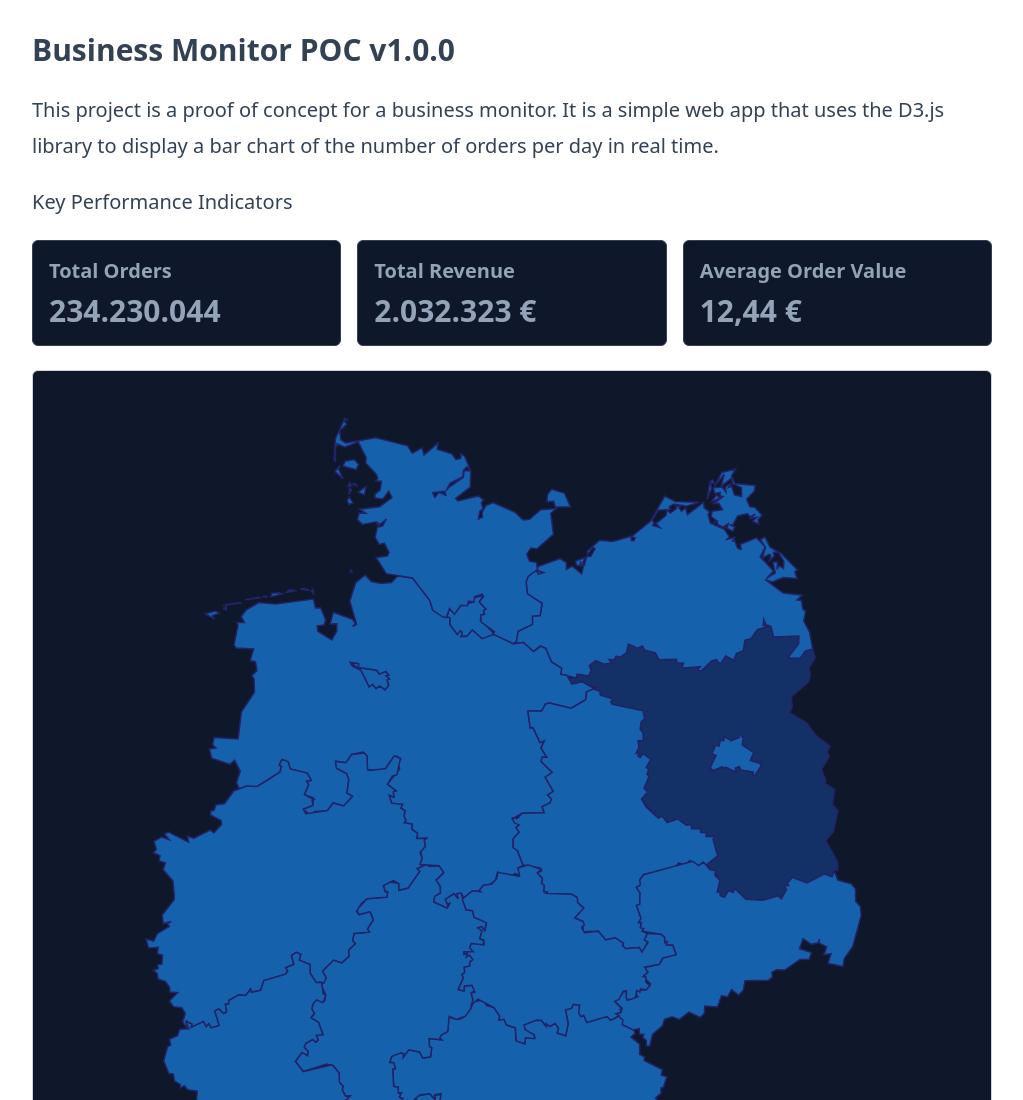
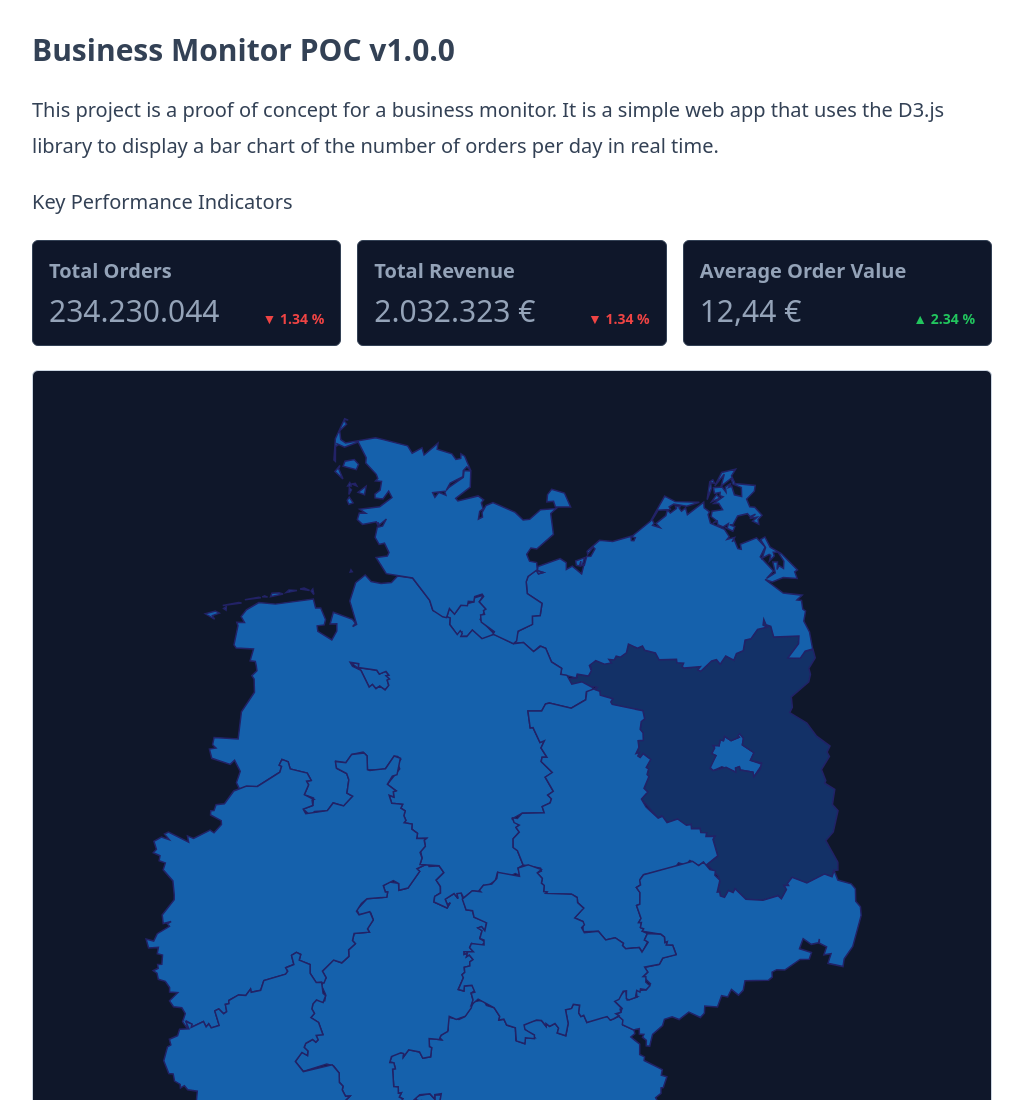
Before and after one commit to vergissberlin/thinkport-end2end, a website: page index.html in a window 1280 px wide. Shown: the top 1100 px of the page, without its empty margins (128-1151 px from the left). Drawn offline with nearby package versions, Linux system fonts and the light colour scheme.

Commit message:
🚑 fix: Update styling and content for KPI display in index.html

```diff
--- a/index.html
+++ b/index.html
@@ -33,6 +33,9 @@
                 </p>
             </div>
         </div>
+
+
+
         <div class="flex flex-col" id="kpis">
             <h2 class="text-xl font-light pt-6">Key Performance Indicators</h2>
             <div
@@ -40,19 +43,26 @@
                 <div
                         class="border p-4 rounded-md bg-slate-900 border-slate-700">
                     <h3 class="text-xl font-bold">Total Orders</h3>
-                    <p class="mt-2 text-3xl font-bold"
-                       id="total-orders">234.230.044
-                    </p>
+                    <div class="flex items-end justify-between">
+                        <p class="mt-2 text-3xl font-thin" id="total-orders">234.230.044</p>
+                         <p class="text-sm font-bold text-red-500">▼ 1.34 %</p>
+                    </div>
+
                 </div>
                 <div class="border p-4 rounded-md bg-slate-900 border-slate-700">
                     <h3 class="text-xl font-bold">Total Revenue</h3>
-                    <p class="mt-2 text-3xl font-bold"
-                       id="total-revenue">2.032.323 €</p>
+                    <div class="flex items-end justify-between">
+                        <p class="mt-2 text-3xl font-thin"
+                        id="total-revenue">2.032.323 €</p>
+                        <p class="text-sm font-bold text-red-500">▼ 1.34 %</p>
+                    </div>
                 </div>
                 <div class="border p-4 rounded-md bg-slate-900 border-slate-700">
                     <h3 class="text-xl font-bold">Average Order Value</h3>
-                    <p class="mt-2 text-3xl font-bold"
-                       id="average-order-value">12,44 €</p>
+                    <div class="flex items-end justify-between">
+                        <p class="mt-2 text-3xl font-thin" id="average-order-value">12,44 €</p>
+                       <p class="text-sm font-bold text-green-500">▲ 2.34 %</p>
+                    </div>
                 </div>
             </div>
 
```
